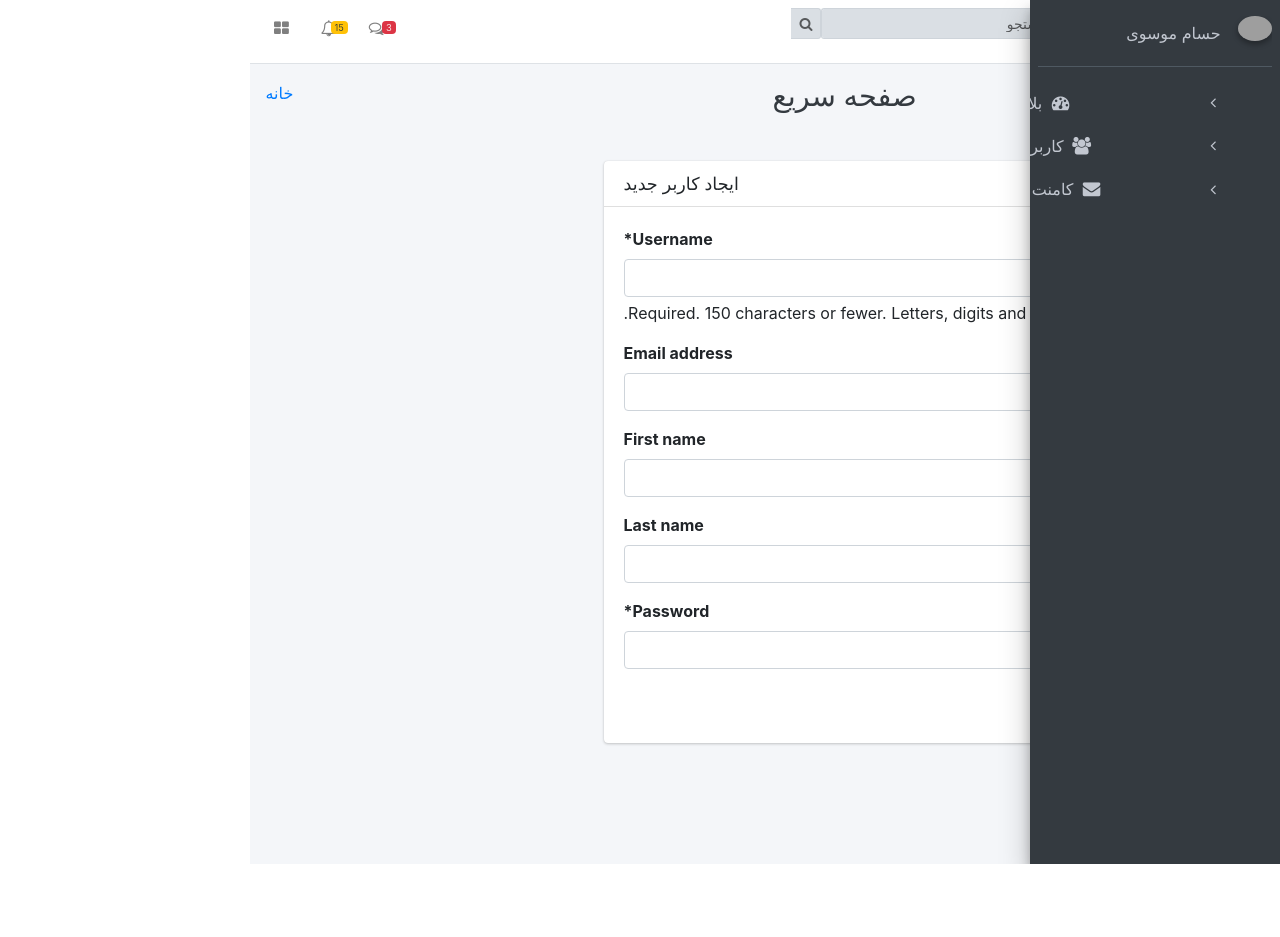
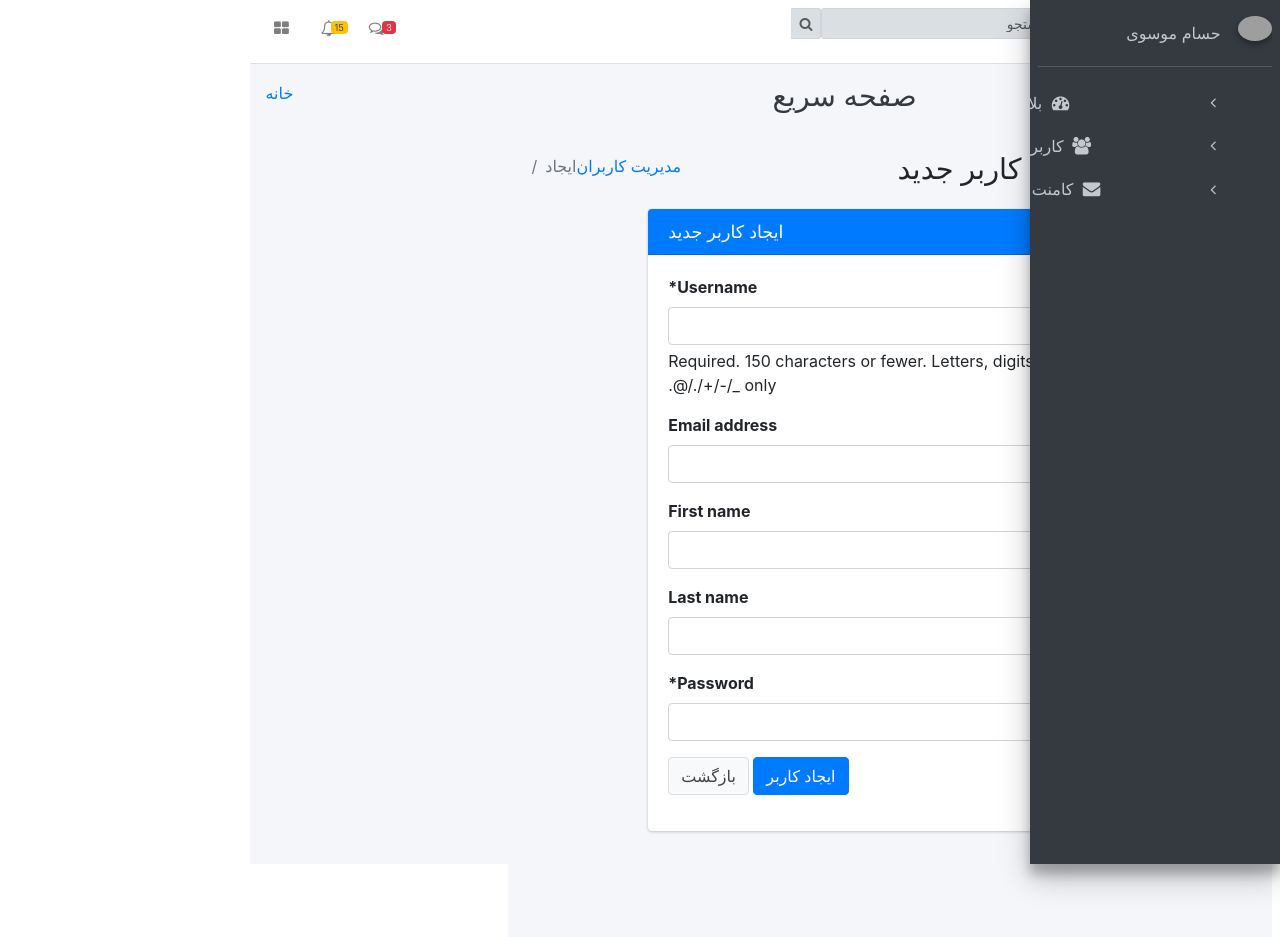
Before and after one commit to X017/lte-blog, a Django app: page /panel/users/create/ in a window 1280 px wide. Before the commit the page ends 864 px from the top, so only its background shows below. Run offline with Django 5.2, Linux system fonts and the light colour scheme; some libraries are stand-ins or nearby versions; grey boxes are pictures that could not be loaded.

Commit message:
fix:fixed user creation bug where page didn't submit any requests to the server

```diff
--- a/panel/templates/panel/users/create.html
+++ b/panel/templates/panel/users/create.html
@@ -1,28 +1,50 @@
 {% extends 'templates/base.html' %}
 {% load crispy_forms_tags %}
+{% block content %}
 
-{% block content %}
-<div class="col-md-8 offset-md-2 mt-4">
-  <div class="card">
-    <div class="card-header">
-      <h3 class="card-title">
-        {% if object %} ویرایش کاربر {% else %} ایجاد کاربر جدید {% endif %}
-      </h3>
-    </div>
+<div class="content-wrapper">
+    <section class="content-header">
+        <div class="container-fluid">
+            <div class="row mb-2">
+                <div class="col-sm-6">
+                    <h1>{% if object %}ویرایش کاربر{% else %}ایجاد کاربر جدید{% endif %}</h1>
+                </div>
+                <div class="col-sm-6">
+                    <ol class="breadcrumb float-sm-left">
+                        <li class="breadcrumb-item"><a href="{% url 'users:list' %}">مدیریت کاربران</a></li>
+                        <li class="breadcrumb-item active">{% if object %}ویرایش{% else %}ایجاد{% endif %}</li>
+                    </ol>
+                </div>
+            </div>
+        </div>
+    </section>
 
-    <div class="card-body">
-      <form method="post">
-        {% csrf_token %}
-        {% crispy form %}
+    <section class="content">
+        <div class="container-fluid">
+            <div class="row">
+                <div class="col-md-8 mx-auto">
+                    <div class="card card-primary">
+                        <div class="card-header">
+                            <h3 class="card-title">{% if object %}ویرایش کاربر{% else %}ایجاد کاربر جدید{% endif %}</h3>
+                        </div>
 
-        <div class="mt-3 d-flex gap-2">
-          <button type="submit" class="btn btn-primary">
-            {% if object %} ویرایش {% else %} ثبت {% endif %}
-          </button>
-          <a href="{% url 'users:list' %}" class="btn btn-secondary">بازگشت</a>
+                        <div class="card-body">
+                            {% if form.non_field_errors %}
+                            <div class="alert alert-danger">
+                                {{ form.non_field_errors }}
+                            </div>
+                            {% endif %}
+
+                            {{ form.media }}
+
+                            <!-- Use crispy form tag instead of wrapping in form tag -->
+                            {% crispy form %}
+                        </div>
+                    </div>
+                </div>
+            </div>
         </div>
-      </form>
-    </div>
-  </div>
+    </section>
 </div>
+
 {% endblock content %}
--- a/panel/views/users/forms.py
+++ b/panel/views/users/forms.py
@@ -1,9 +1,46 @@
+# forms.py
+from django import forms
 from django.contrib.auth import get_user_model
-from django.forms import ModelForm
+from crispy_forms.helper import FormHelper
+from crispy_forms.layout import Submit, Layout, Field, HTML, Div
+from crispy_forms.bootstrap import PrependedText
 
 User = get_user_model()
 
-class UserModelForm(ModelForm):
+class UserModelForm(forms.ModelForm):
     class Meta:
         model = User
-        fields = ['username', 'email', 'first_name', 'last_name','password']
+        fields = ['username', 'email', 'first_name', 'last_name', 'password']
+        widgets = {
+            'password': forms.PasswordInput(),
+        }
+
+    def __init__(self, *args, **kwargs):
+        super().__init__(*args, **kwargs)
+        self.helper = FormHelper()
+        self.helper.form_method = 'post'
+        self.helper.form_action = ''  # Current URL
+
+        # Add form layout
+        self.helper.layout = Layout(
+            Field('username', css_class='form-control'),
+            Field('email', css_class='form-control'),
+            Field('first_name', css_class='form-control'),
+            Field('last_name', css_class='form-control'),
+            Field('password', css_class='form-control'),
+
+            Div(
+                Submit('submit', '{% if object %}ذخیره تغییرات{% else %}ایجاد کاربر{% endif %}',
+                       css_class='btn btn-primary'),
+                HTML('<a href="{% url \'users:list\' %}" class="btn btn-default">بازگشت</a>'),
+                css_class='form-group text-left'
+            )
+        )
+
+    def save(self, commit=True):
+        user = super().save(commit=False)
+        if self.cleaned_data['password']:
+            user.set_password(self.cleaned_data['password'])
+        if commit:
+            user.save()
+        return user
```
